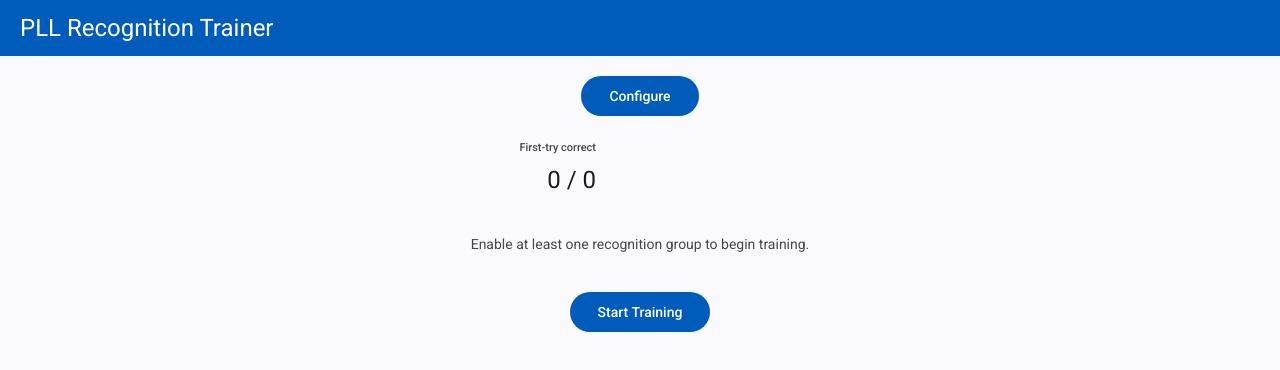
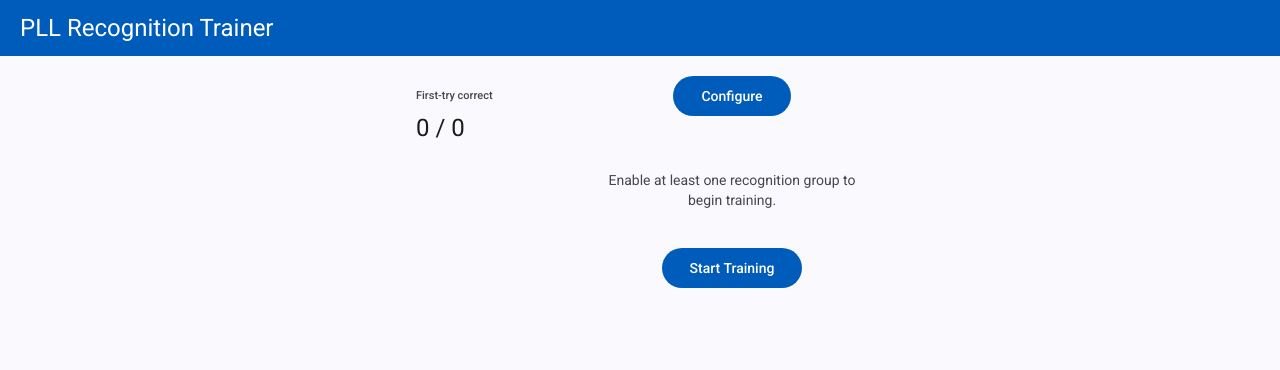
Before and after one commit to merenze/cube-trainer, an Angular app in the folder app/: page / in a window 1280 px wide. Shown: the top 370 px of the page. Built offline with nearby package versions, Linux system fonts and the light colour scheme.

Commit message:
feat: auto-advance after correct answer and move feedback panel left of cube

```diff
--- a/app/src/app/app.html
+++ b/app/src/app/app.html
@@ -12,9 +12,7 @@
       <button type="button" class="done-btn" (click)="doneConfig()">Done</button>
     </div>
   } @else {
-    <button type="button" class="configure-btn" (click)="openConfig()">Configure</button>
-
-    <div class="training-row">
+    <div class="training-layout">
       <aside class="side-panel">
         <p class="stat-label">First-try correct</p>
         <p class="stat-value">{{ stats.firstTryCorrectCount() }} / {{ stats.totalRoundsCompleted() }}</p>
@@ -26,12 +24,12 @@
         }
       </aside>
 
+      <div class="training-center">
+        <button type="button" class="configure-btn" (click)="openConfig()">Configure</button>
+
         <section class="cube-viewport">
           <app-cube-renderer />
         </section>
-
-      <div class="side-spacer"></div>
-    </div>
 
         @if (lifecycle.state() === 'idle' || lifecycle.state() === 'empty') {
           <p class="empty-state">Enable at least one recognition group to begin training.</p>
@@ -41,5 +39,7 @@
         <section class="answer-controls">
           <app-answer-control />
         </section>
+      </div>
+    </div>
   }
 </main>
--- a/app/src/styles.scss
+++ b/app/src/styles.scss
@@ -65,39 +65,55 @@ main {
   box-sizing: border-box;
 }
 
-/* ── Training row (3-column grid keeps cube centered) ── */
+main {
+  display: flex;
+  justify-content: center;
+  align-items: flex-start;
+  padding: 20px 16px;
+  width: 100%;
+  box-sizing: border-box;
+}
 
-.training-row {
-  display: grid;
-  grid-template-columns: 180px 1fr 180px;
-  gap: 16px;
-  align-items: start;
-  width: 100%;
+/* ── Training row: sidebar + centered column ─────────── */
+
+.training-layout {
+  display: flex;
+  flex-direction: row;
+  align-items: flex-start;
+  gap: 24px;
 }
 
 .side-panel {
+  width: 160px;
+  flex-shrink: 0;
   display: flex;
   flex-direction: column;
-  align-items: flex-end;
   gap: 8px;
-  padding-top: 8px;
+  padding-top: 12px;
+}
+
+.training-center {
+  display: flex;
+  flex-direction: column;
+  align-items: center;
+  gap: 16px;
+  width: 100%;
+  max-width: 480px;
 }
 
 .side-spacer {
-  /* mirrors side-panel width to keep cube centered */
+  display: none;
 }
 
 .stat-label {
   margin: 0;
   font: var(--mat-sys-label-small);
   color: var(--mat-sys-on-surface-variant);
-  text-align: right;
 }
 
 .stat-value {
   margin: 0;
   font: var(--mat-sys-headline-small);
-  text-align: right;
 }
 
 /* ── Cube viewport ───────────────────────────────────── */
```
Lines whose indentation alone changed are shown as unchanged.
